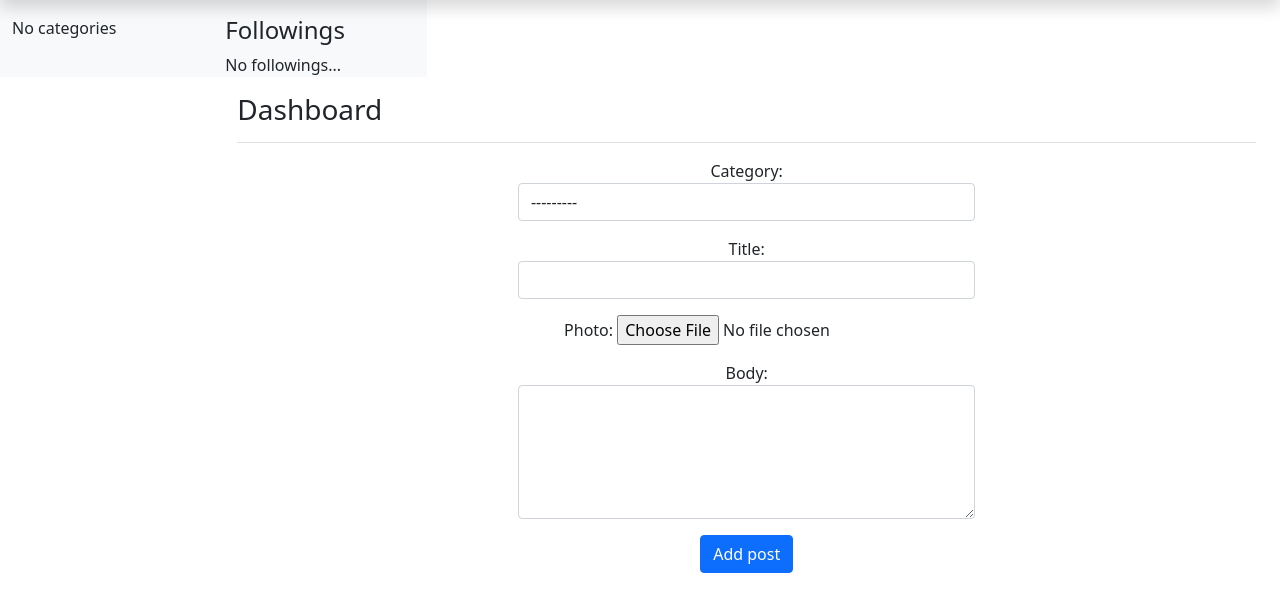
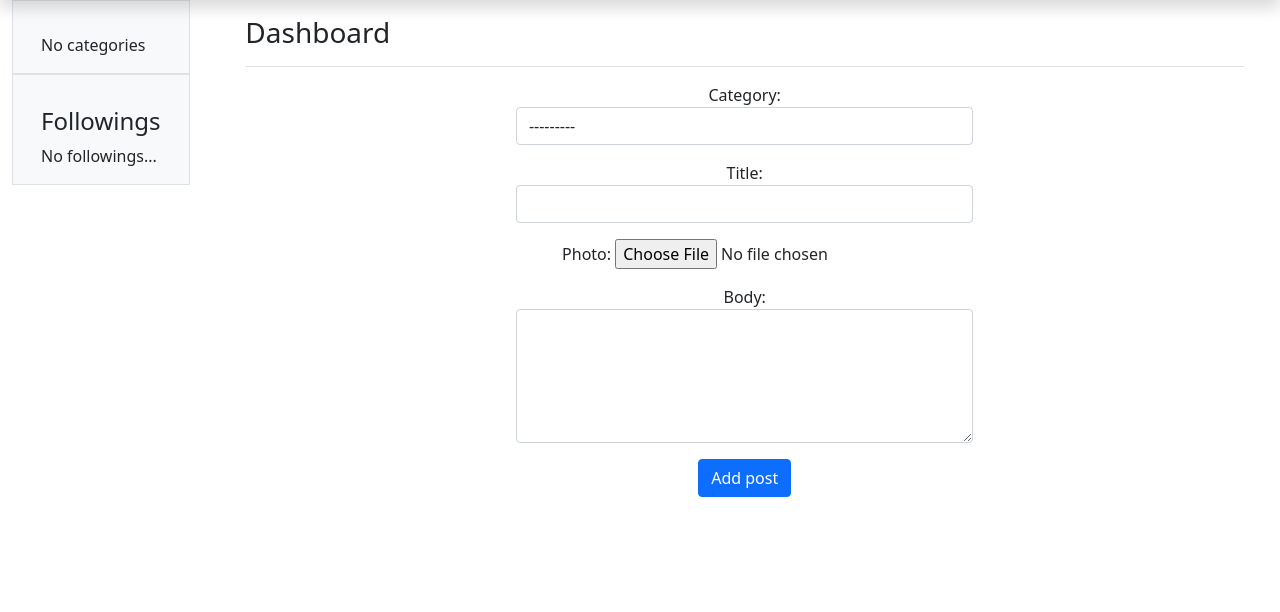
Before and after one commit to Vladimir-82/blog, a Django app: page /create in a window 1280 px wide. Shown: the part 48-660 px from the top of the page. Run offline with Django 4.2, Linux system fonts and the light colour scheme; the visitor is signed in with stand-in values (Sample User, id 1); data that the repository does not hold is empty.

Commit message:
sidebar ok

```diff
--- a/app/templates/_sidebar.html
+++ b/app/templates/_sidebar.html
@@ -1,5 +1,16 @@
 {% load posts_tags %}
-{#<div class="columns" style="display: flex; flex-direction: column">#}
-    {% show_categories %}
-    {% show_followings %}
-{#</div>#}
+
+<div class="media">
+    <div class="p-3 border bg-light">
+        <div class="container">
+            {% show_categories %}
+        </div>
+    </div>
+</div>
+<div class="media">
+    <div class="p-3 border bg-light">
+        <div class="container">
+            {% show_followings %}
+        </div>
+    </div>
+</div>
--- a/app/templates/basic.html
+++ b/app/templates/basic.html
@@ -13,8 +13,6 @@
 <body>
 <header class="navbar navbar-dark sticky-top bg-dark flex-md-nowrap p-0 shadow">
   <a class="navbar-brand col-md-3 col-lg-2 me-0 px-3 fs-6" href="{% url  'main' %}">Vladimirs blog</a>
-
-
     <form action="{% url 'search' %}" method="get" class="form-inline my-2 my-lg-0">
       <div class="search-panel" style="display: flex; margin-top: 5px; margin-bottom: 5px">
       <input class="form-control mr-sm-2" type="text" placeholder="Search" name="search">
@@ -35,26 +33,17 @@
   </div>
 </header>
 
-
-
 <div class="container-fluid">
-    <div class="row">
-
-
-
-            {% block sidebar %}
-            {% include '_sidebar.html' %}
-            {% endblock %}
-
-
-
-
+    <div class=side style="position: absolute">
+        {% block sidebar %}
+        {% include '_sidebar.html' %}
+        {% endblock %}
+    </div>
     <main class="col-md-9 ms-sm-auto col-lg-10 px-md-4">
       <div class="d-flex justify-content-between flex-wrap flex-md-nowrap align-items-center pt-3 pb-2 mb-3 border-bottom">
           <h1 class="h3">Dashboard</h1>
       </div>
           <div class="centred">
-
           {% if messages %}
             {% for message in messages %}
                 {% if message.tags == 'error' %}
@@ -73,7 +62,6 @@
             {% endblock %}
           </div>
     </main>
-    </div>
 </div>
 </body>
 </html>
--- a/app/templates/list_categories.html
+++ b/app/templates/list_categories.html
@@ -1,5 +1,4 @@
-<nav id="sidebarMenu" class="col-md-3 col-lg-2 d-md-block bg-light sidebar collapse">
-  <div class="position-sticky pt-3 sidebar-sticky">
+<div class="position-sticky pt-3 sidebar-sticky">
     <ul class="nav flex-column">
         {% if categories %}
             <h4>Categories</h4>
@@ -12,5 +11,4 @@
             No categories
         {% endif %}
     </ul>
-  </div>
-</nav>
+</div>
--- a/app/templates/list_followings.html
+++ b/app/templates/list_followings.html
@@ -1,5 +1,4 @@
-<nav id="sidebarMenu" class="col-md-3 col-lg-2 d-md-block bg-light sidebar collapse">
-  <div class="position-sticky pt-3 sidebar-sticky">
+<div class="position-sticky pt-3 sidebar-sticky">
     <ul class="nav flex-column">
         <h4>Followings</h4>
         {% if followings %}
@@ -10,5 +9,4 @@
             No followings...
         {% endif %}
     </ul>
-  </div>
-</nav>
+</div>
```
